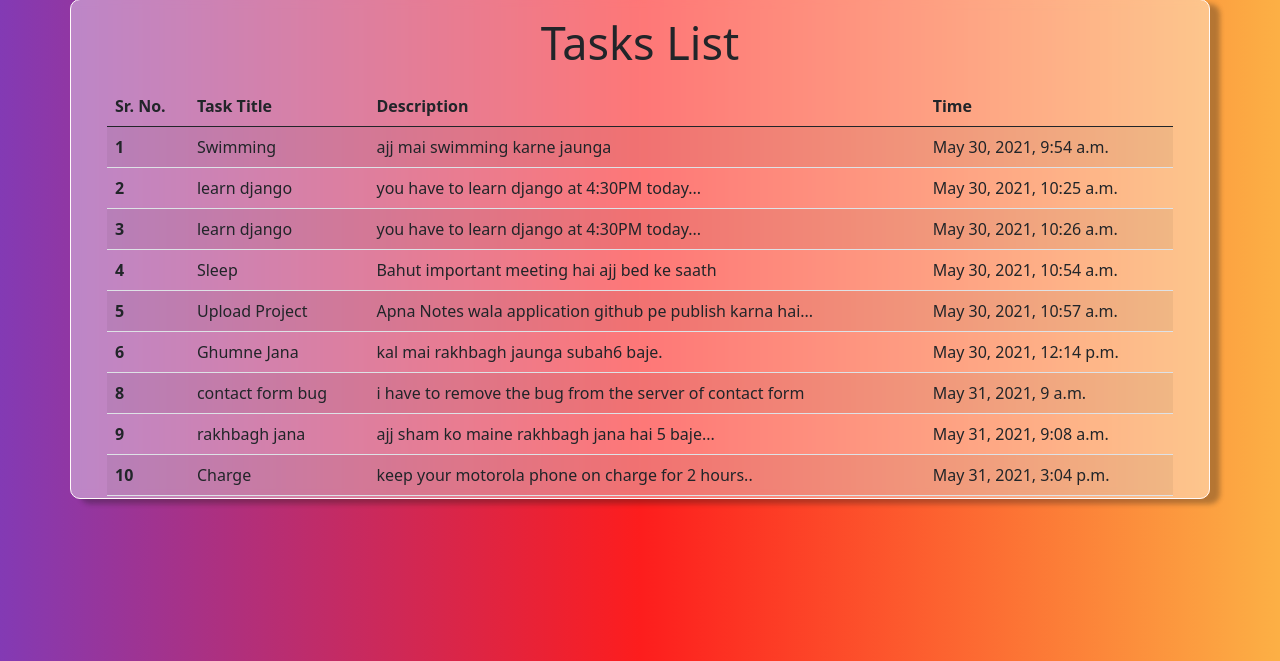
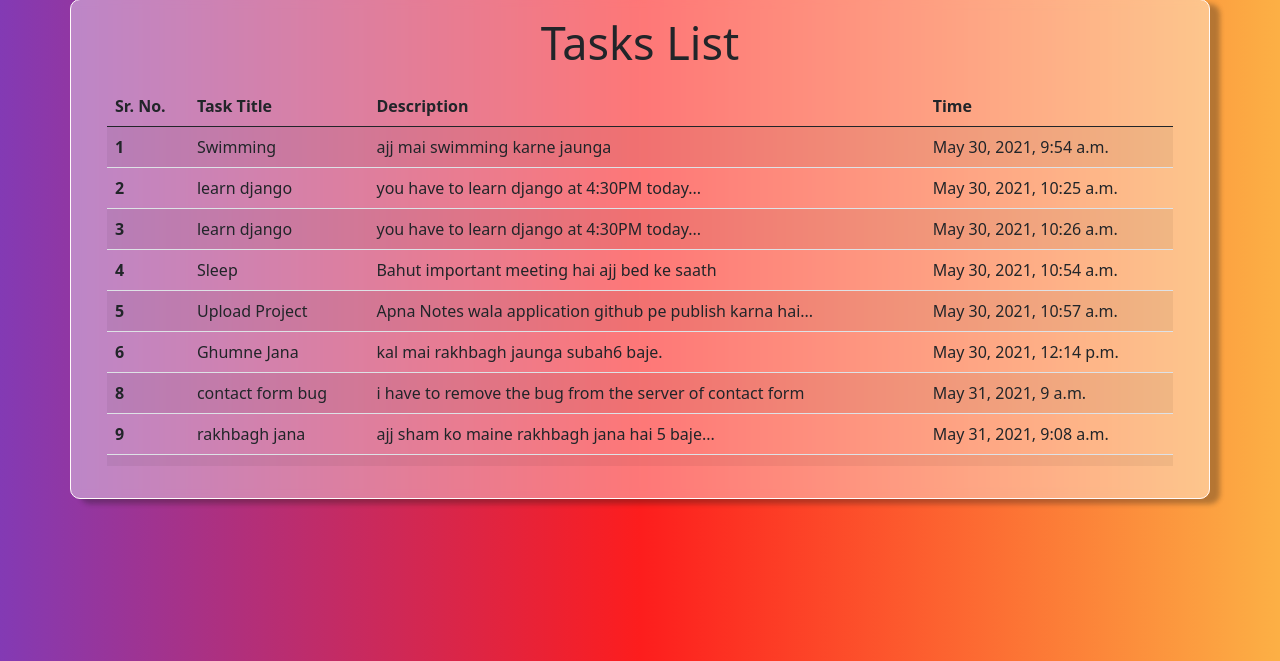
Before and after one commit to satyamsharma3524/lists, a Django app: page /view/ in a window 1280 px wide. Shown: the part 139-800 px from the top of the page. Run offline with Django 3.2, Linux system fonts and the light colour scheme; data comes from the database, SQL or seed files in the repository.

Commit message:
adding Scrol function to the view list

```diff
--- a/templates/viewtask.html
+++ b/templates/viewtask.html
@@ -47,6 +47,16 @@
         font-size: 48px;
         transition: 0.4s ease-in;
     }
+
+    .my-custom-scrollbar {
+    position: relative;
+    height: 380px;
+    overflow: auto;
+    }
+
+    .table-wrapper-scroll-y {
+    display: block;
+    }
  </style>
 {% endblock css %}
 
@@ -62,7 +72,7 @@
         <div class="row text-center">
             <h1 class="head-text my-3">Tasks List</h1>
         </div>
-        <div class="row">
+        <div class="row table-wrapper-scroll-y my-custom-scrollbar">
             <table class="table table-striped">
                 <thead>
                     <tr>
```
